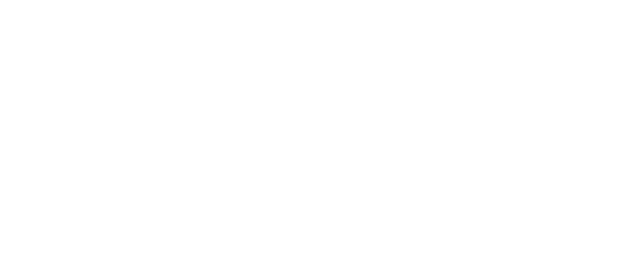
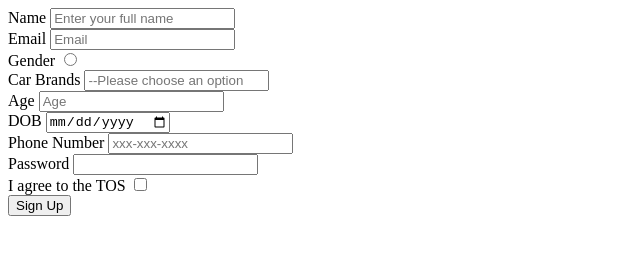
Before and after one commit to acciojob/signup-form-car-Muniraattar3, a website: page main.html in a window 1280 px wide. Shown: the whole page, without its empty margins (0-640 px from the left). Drawn offline with Linux system fonts and the light colour scheme.

Commit message:
created a submission

```diff
--- a/main.html
+++ b/main.html
@@ -8,7 +8,27 @@
 
 <body>
 	<!-- the entire body must be written by student -->
-    <script type="text/javascript" src="./script.js">
+	<form action="/submit-form" method="post">
+		<label for="name">Name</label>
+		<input id="name" type="text" name="full_name" placeholder="Enter your full name" required><br>
+    <label for="email">Email</label>
+		<input id="email" type="email" name="email" placeholder ="Email" required><br>
+		<label for="gender_m,gender_f"> Gender</label>
+		<input id="gender_m,gender_f" type="radio" name="gender" required><br>
+		<label for"cars">Car Brands</label>
+		<input id="cars" type="select" name="cars" placeholder="--Please choose an option" required><br>
+		<label for="age">Age</label>
+		<input id="age" type="number" name="age" placeholder="Age" required><br>
+		<label for="dob">DOB</label>
+		<input id="dob" type="date" name="dob" required><br>
+		<label for="tel">Phone Number</label>
+		<input id="tel" name="tel" type="Tel" placeholder="xxx-xxx-xxxx"><br>
+		<label for="password">Password</label>
+		<input id="password" type="Password" name="password" paceholder="Password" required><br>
+		<label for="tos">I agree to the TOS </label>
+		<input id="tos" type="Checkbox" name="tos" required><br>
+		<button type="Submit">Sign Up</button>
+		<script type="text/javascript" src="./script.js">
 </script>
 
 </body>
```
